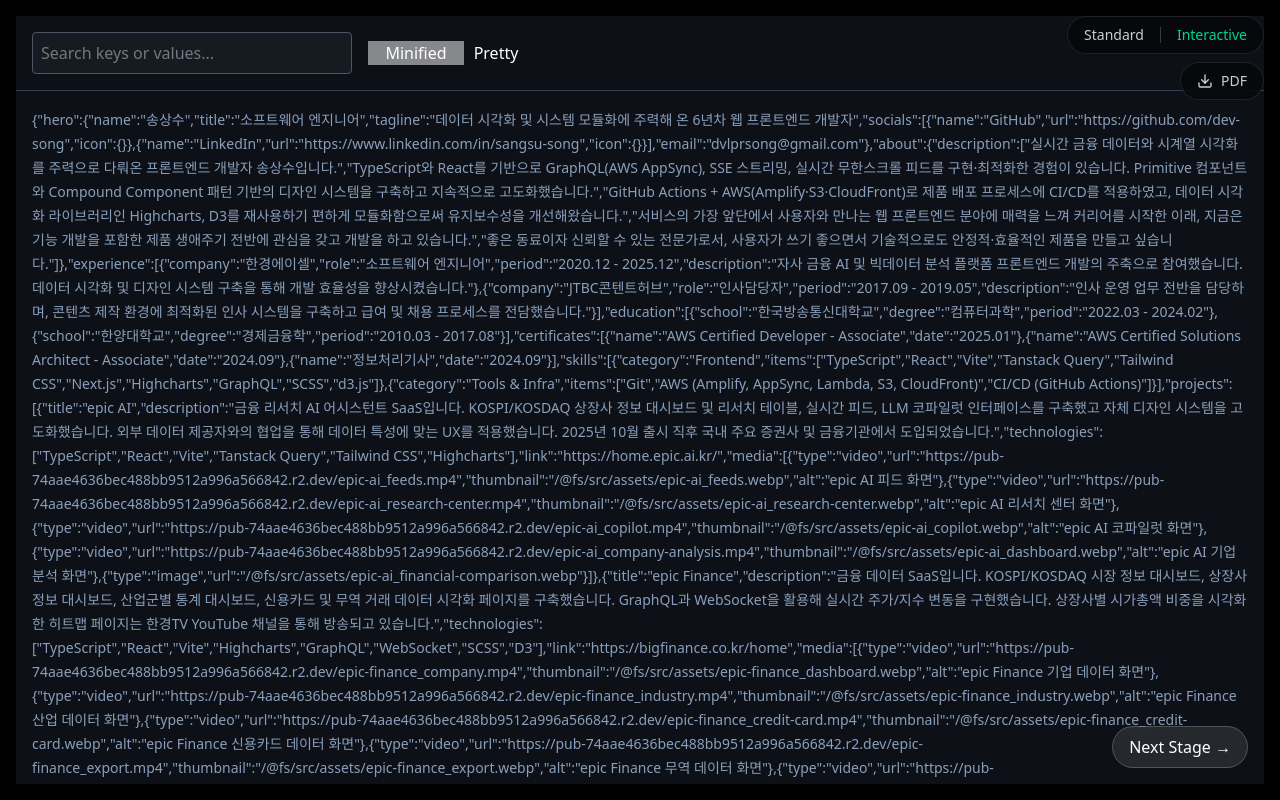
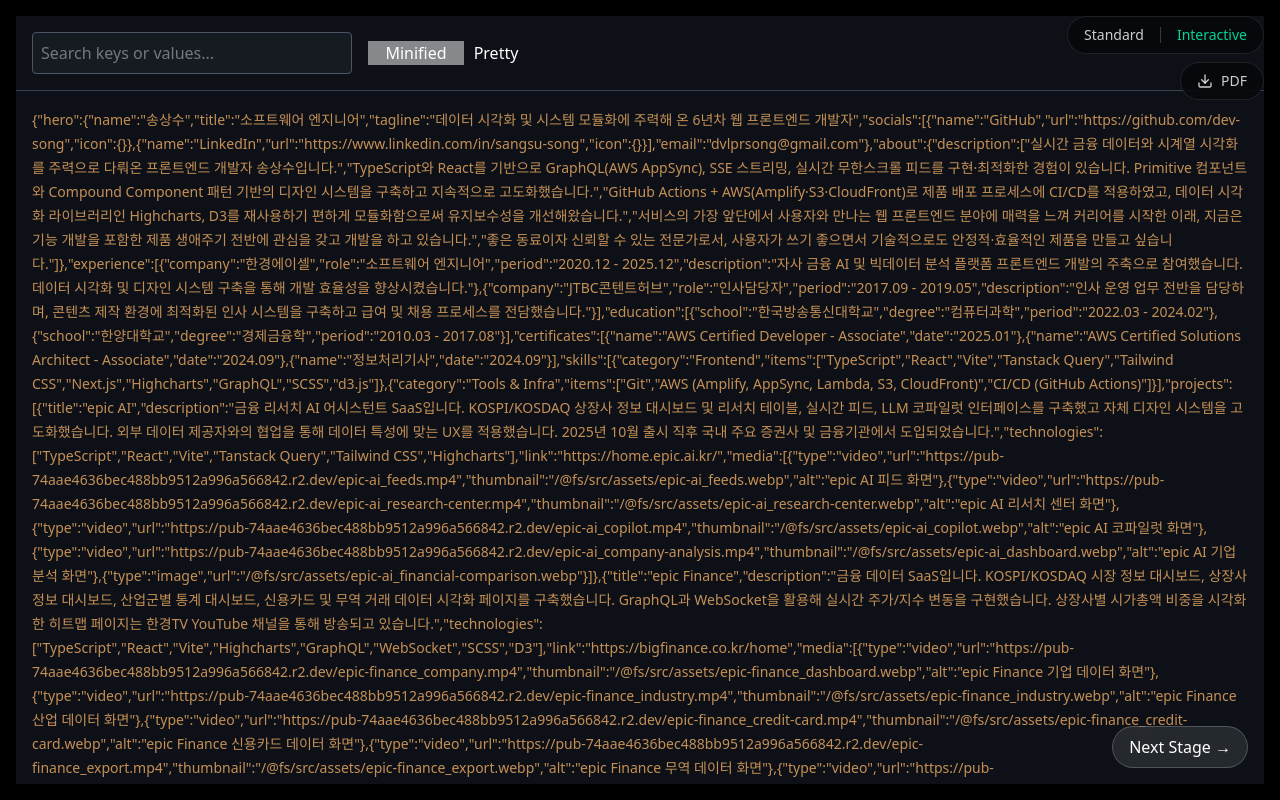
Before and after one commit to dev-song/home-renewed, a React (Vite) app: page /interactive in a window 1280 px wide. Both pictures are taken after a click on the button "Minified". Built offline with nearby package versions, Linux system fonts and the light colour scheme.

Commit message:
chore: change json viewer theme - stage 1

```diff
--- a/src/pages/interactive/Stage1.tsx
+++ b/src/pages/interactive/Stage1.tsx
@@ -1,6 +1,6 @@
 import JsonView from '@uiw/react-json-view';
 import { resumeData } from '../../data/resumeData';
-import { githubDarkTheme } from '@uiw/react-json-view/githubDark';
+import { vscodeTheme } from '@uiw/react-json-view/vscode';
 import { useState } from 'react';
 import Highlighter from 'react-highlight-words';
 
@@ -43,7 +43,7 @@
       </div>
       <div className='flex-1 p-4 overflow-auto bg-[#0d1117]'>
         {mode === 'pretty' ? (
-          <JsonView value={resumeData} style={githubDarkTheme}>
+          <JsonView value={resumeData} style={vscodeTheme}>
             <JsonView.String
               render={(props, { type, value }) => (
                 <span {...props}>
@@ -61,7 +61,7 @@
             />
           </JsonView>
         ) : (
-          <span className='text-blue-200/70 text-sm'>{minifiedJson}</span>
+          <span className='text-orange-300/75 text-sm'>{minifiedJson}</span>
         )}
       </div>
     </div>
```
